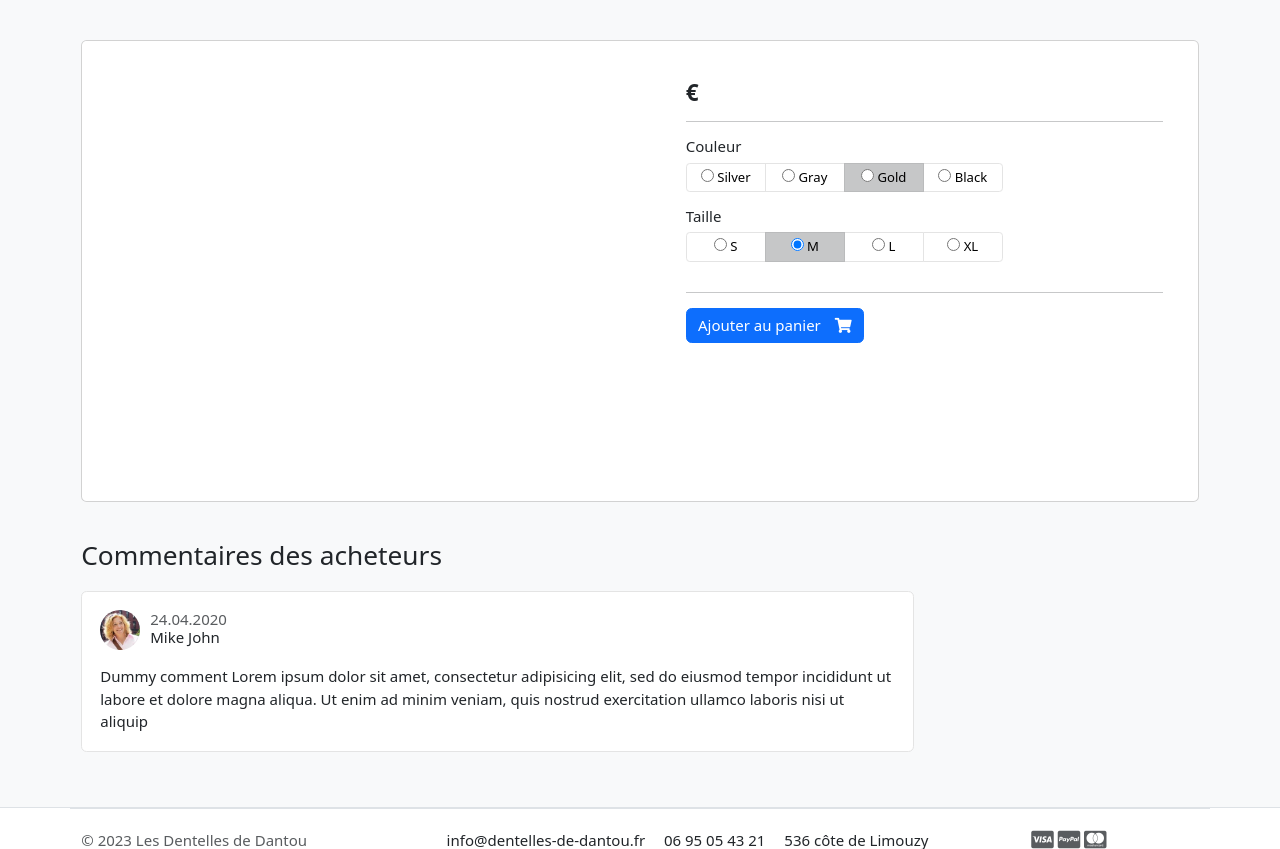
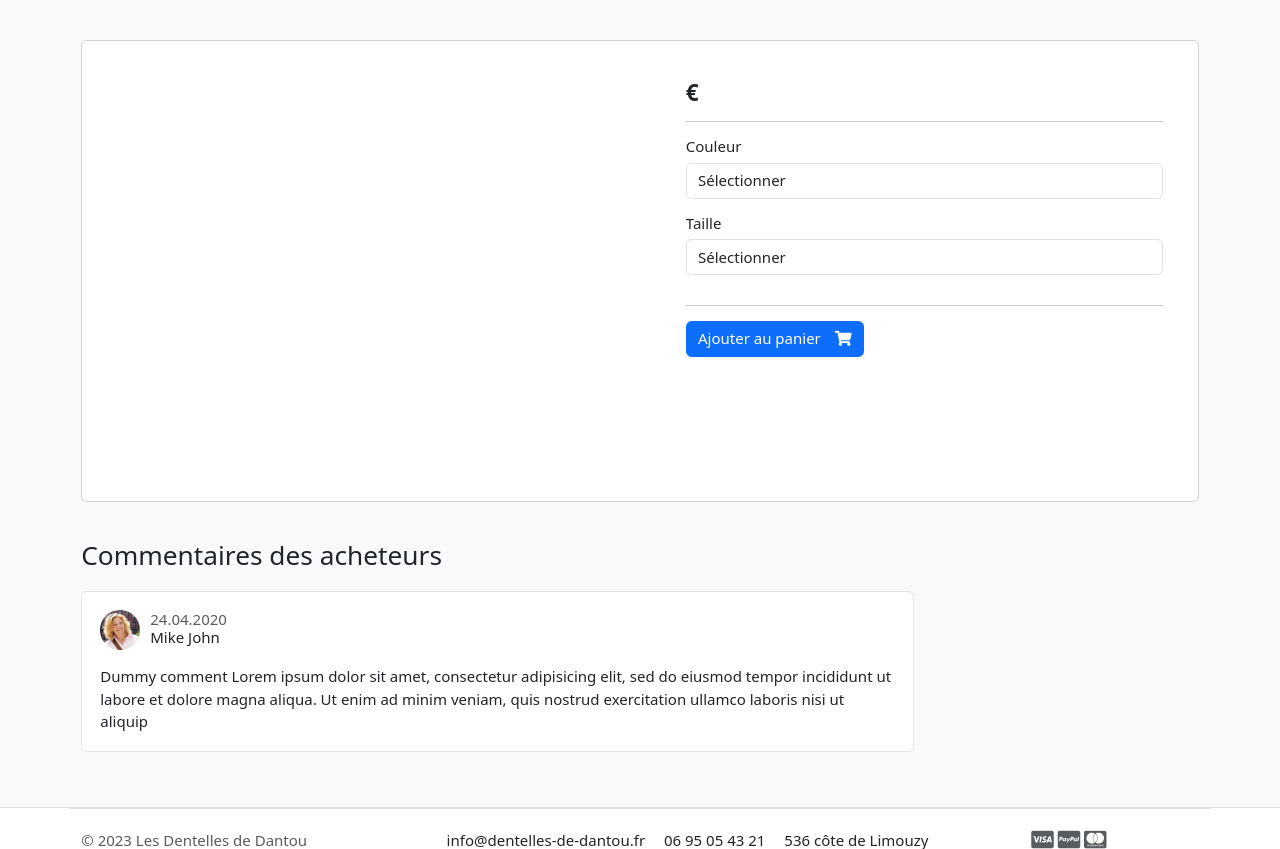
Before and after one commit to Martin010/dentelles_dantou, a Django app: template templates/store/product_detail.html in a window 1280 px wide. Shown: the part 195-1044 px from the top of the page. Run offline with Django 4.2, Linux system fonts and the light colour scheme; the template is opened without the code that fills it, so the values that code supplies are empty; some libraries are stand-ins or nearby versions; some web fonts are replaced.

Commit message:
- Product Variation Model - Product variation dynamic fetch color and size - Variation Manager - Get instance variation

```diff
--- a/carts/models.py
+++ b/carts/models.py
@@ -1,6 +1,6 @@
 from django.db import models
 
-from store.models import Product
+from store.models import Product, Variation
 
 
 class Cart(models.Model):
@@ -13,6 +13,7 @@ class Cart(models.Model):
 
 class CartItem(models.Model):
     product     = models.ForeignKey(Product, on_delete=models.CASCADE)
+    variations  = models.ManyToManyField(Variation, blank=True)
     cart        = models.ForeignKey(Cart, on_delete=models.CASCADE)
     quantity    = models.IntegerField()
     is_active   = models.BooleanField(default=True)
@@ -21,5 +22,5 @@ class CartItem(models.Model):
         # Return total price of each product
         return self.product.price * self.quantity
 
-    def __str__(self):
+    def __unicode__(self):
         return self.product.product_name
--- a/carts/views.py
+++ b/carts/views.py
@@ -1,8 +1,9 @@
 from django.core.exceptions import ObjectDoesNotExist
+from django.http import HttpResponse
 from django.shortcuts import render, redirect, get_object_or_404
 
 from carts.models import Cart, CartItem
-from store.models import Product
+from store.models import Product, Variation
 
 
 def _cart_id(request):
@@ -18,6 +19,21 @@ def _cart_id(request):
 def add_cart(request, product_id):
     # Get product
     product = Product.objects.get(id=product_id)
+
+    product_variation = []
+    if request.method == 'POST':
+        for item in request.POST:
+            # Get variations chosen
+            key = item
+            value = request.POST[key]
+
+            try:
+                # iexact : get records with a specified value (i ignore the casse)
+                # Here check if the key and the value are matching with the model values (variation category and value)
+                variation = Variation.objects.get(product=product, variation_category__iexact=key, variation_value__iexact=value)
+                product_variation.append(variation)
+            except ObjectDoesNotExist:
+                pass
 
     # Get or create cart
     try:
--- a/store/views.py
+++ b/store/views.py
@@ -42,7 +42,8 @@ def store(request, category_slug=None):
 def product_detail(request, category_slug, product_slug):
     try:
         # Select the product by his category slug and his slug
-        single_product = Product.objects.get(category__slug=category_slug, slug=product_slug) # category__slug is the syntax to access to the slug
+        single_product = Product.objects.get(category__slug=category_slug,
+                                             slug=product_slug)  # category__slug is the syntax to access to the slug
 
         # Behavior of the button "ajouter au panier"
         # in_cart : if product is in the cart, don't show the button "ajouter au panier"
--- a/templates/store/product_detail.html
+++ b/templates/store/product_detail.html
@@ -20,6 +20,8 @@
 
 
                     <main class="col-md-6 border-left">
+                        <form action="{% url 'add_cart' single_product.id %}" method="POST">
+                            {% csrf_token %}
                             <article class="content-body">
 
                                 <!-- INFORMATIONS -->
@@ -34,20 +36,12 @@
                                 <div class="row">
                                     <div class="item-option-select">
                                         <h6>Couleur</h6>
-                                    <div class="btn-group btn-group-sm btn-group-toggle" data-toggle="buttons">
-                                        <label class="btn btn-light">
-                                            <input type="radio" name="radio_color"> Silver
-                                        </label>
-                                        <label class="btn btn-light">
-                                            <input type="radio" name="radio_color"> Gray
-                                        </label>
-                                        <label class="btn btn-light active">
-                                            <input type="radio" name="radio_color checked"> Gold
-                                        </label>
-                                        <label class="btn btn-light">
-                                            <input type="radio" name="radio_color"> Black
-                                        </label>
-                                    </div>
+                                        <select name="color" class="form-control" required>
+                                            <option value="" disabled selected>Sélectionner</option>
+                                            {% for variation in single_product.variation_set.colors %}
+                                                <option value="{{ variation.variation_value | lower }}">{{ variation.variation_value | capfirst }}</option>
+                                            {% endfor %}
+                                        </select>
                                     </div>
                                 </div>
 
@@ -55,20 +49,12 @@
                                 <div class="row">
                                     <div class="item-option-select">
                                         <h6>Taille</h6>
-                                    <div class="btn-group btn-group-sm btn-group-toggle" data-toggle="buttons">
-                                        <label class="btn btn-light">
-                                            <input type="radio" name="radio_color"> S
-                                        </label>
-                                        <label class="btn btn-light active">
-                                            <input type="radio" name="radio_color" checked> M
-                                        </label>
-                                        <label class="btn btn-light">
-                                            <input type="radio" name="radio_color"> L
-                                        </label>
-                                        <label class="btn btn-light">
-                                            <input type="radio" name="radio_color"> XL
-                                        </label>
-                                    </div>
+                                        <select name="size" class="form-control" required>
+                                            <option value="" disabled selected>Sélectionner</option>
+                                            {% for variation in single_product.variation_set.sizes %}
+                                                <option value="{{ variation.variation_value | lower }}">{{ variation.variation_value | capfirst }}</option>
+                                            {% endfor %}
+                                        </select>
                                     </div>
                                 </div>
                                 <hr>
@@ -85,12 +71,14 @@
                                             <span class="text">Voir le panier</span> <i class="fas fa-eye"></i>
                                         </a>
                                     {% else %}
-                                    <a href="{% url 'add_cart' single_product.id %}" class="btn  btn-primary">
-                                        <span class="text">Ajouter au panier</span> <i class="fas fa-shopping-cart"></i>
-                                    </a>
+                                        <button type="submit" class="btn  btn-primary">
+                                            <span class="text">Ajouter au panier</span>
+                                            <i class="fas fa-shopping-cart"></i>
+                                        </button>
                                     {% endif %}
                                 {% endif %}
                             </article>
+                        </form>
                     </main>
                 </div>
             </div>
```
Also changed, not shown: carts/admin.py (+12 -2 lines), store/admin.py (+9 -1 lines), store/models.py (+29 -0 lines), carts/migrations/0002_cartitem_variations.py (added), store/migrations/0002_variation.py (added), templates/store/store.html (indentation only). Lines whose indentation alone changed are shown as unchanged.
